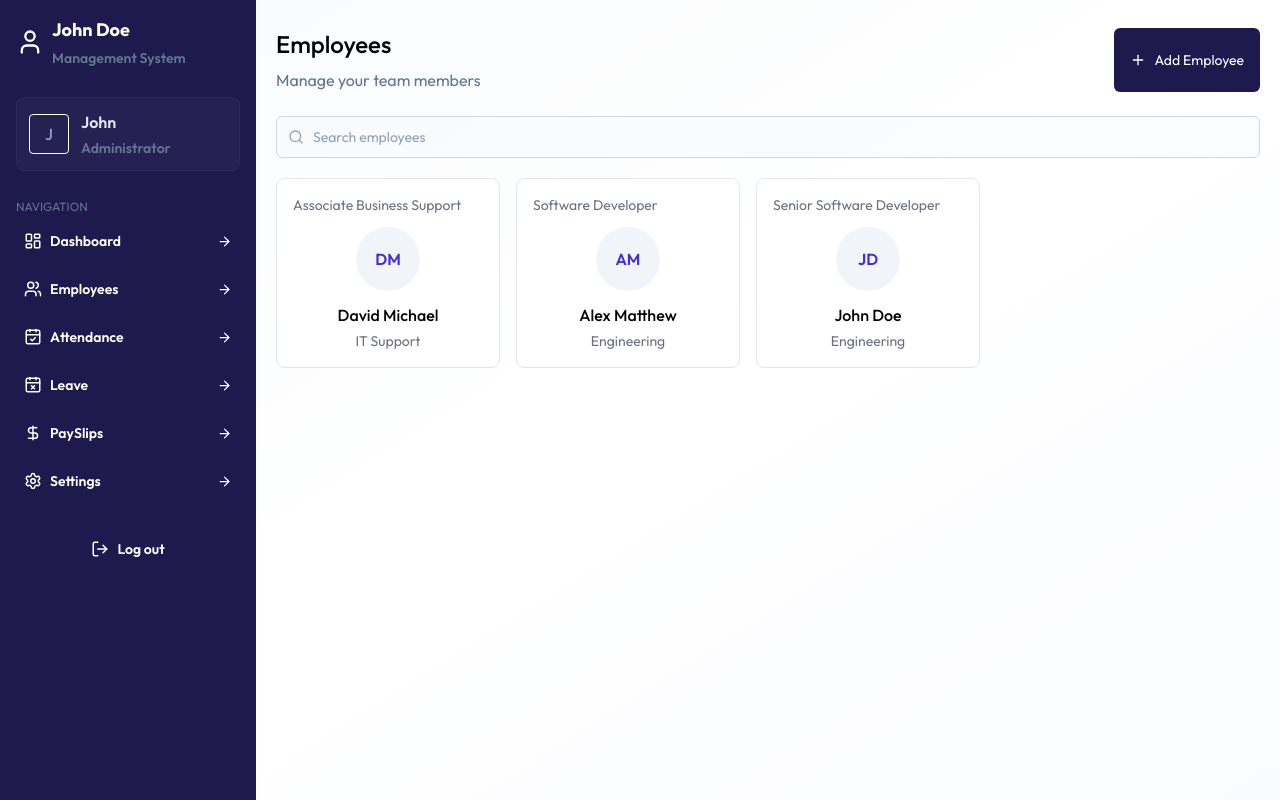
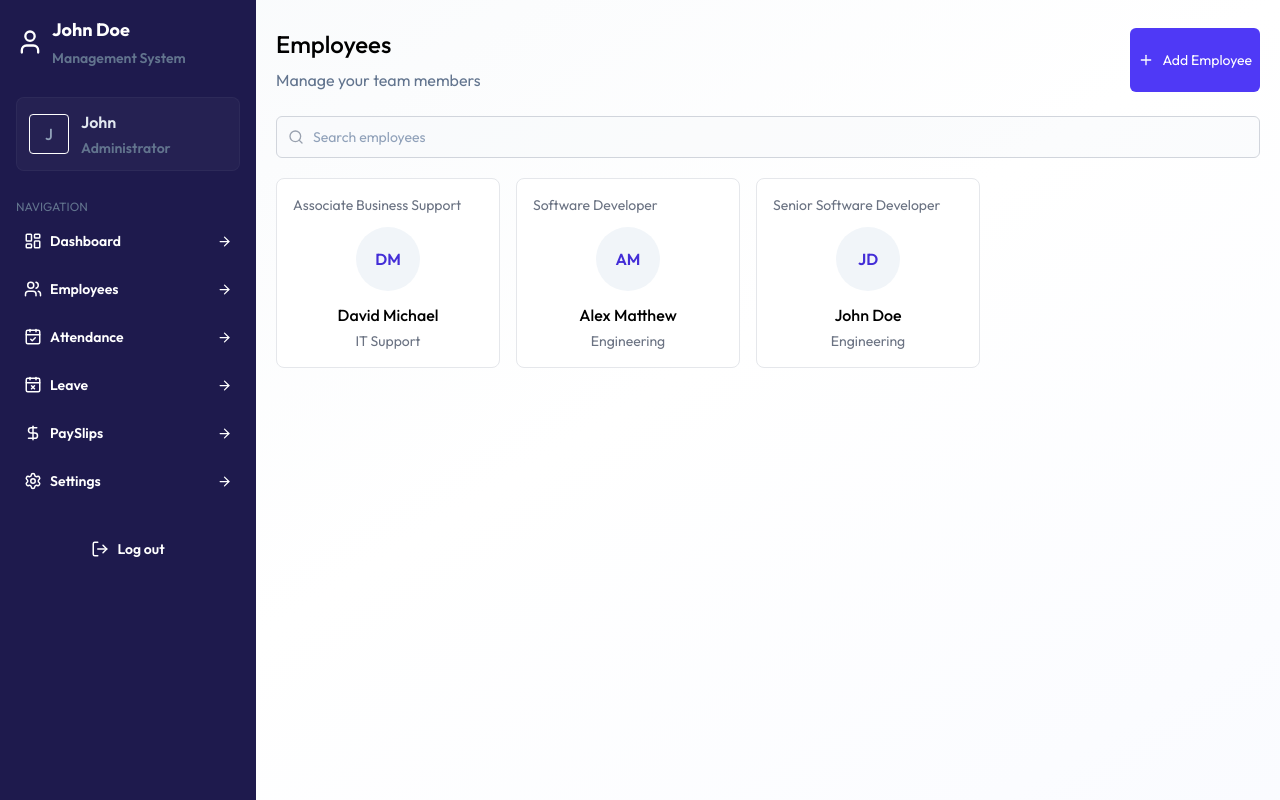
Before and after one commit to IzzaYoucef/Full-Stack-Employee-Management-System, a React (Vite) app in the folder client/: page /employees in a window 1280 px wide. Built offline with nearby package versions, Linux system fonts and the light colour scheme.

Commit message:
Add employees page Ui

```diff
--- a/client/src/pages/Employees.jsx
+++ b/client/src/pages/Employees.jsx
@@ -29,7 +29,7 @@ const Employees = () => {
         </div>
         <button
           type="button"
-          className='flex items-center gap-2 py-2.5 px-4 rounded-md bg-indigo-950 text-white cursor-pointer'
+          className='flex items-center gap-2 px-2 rounded-md bg-[#4F39F6] text-white cursor-pointer'
         >
           <PlusIcon color='white' size={16} />
           <p className='text-sm font-normal'>Add Employee</p>
```
